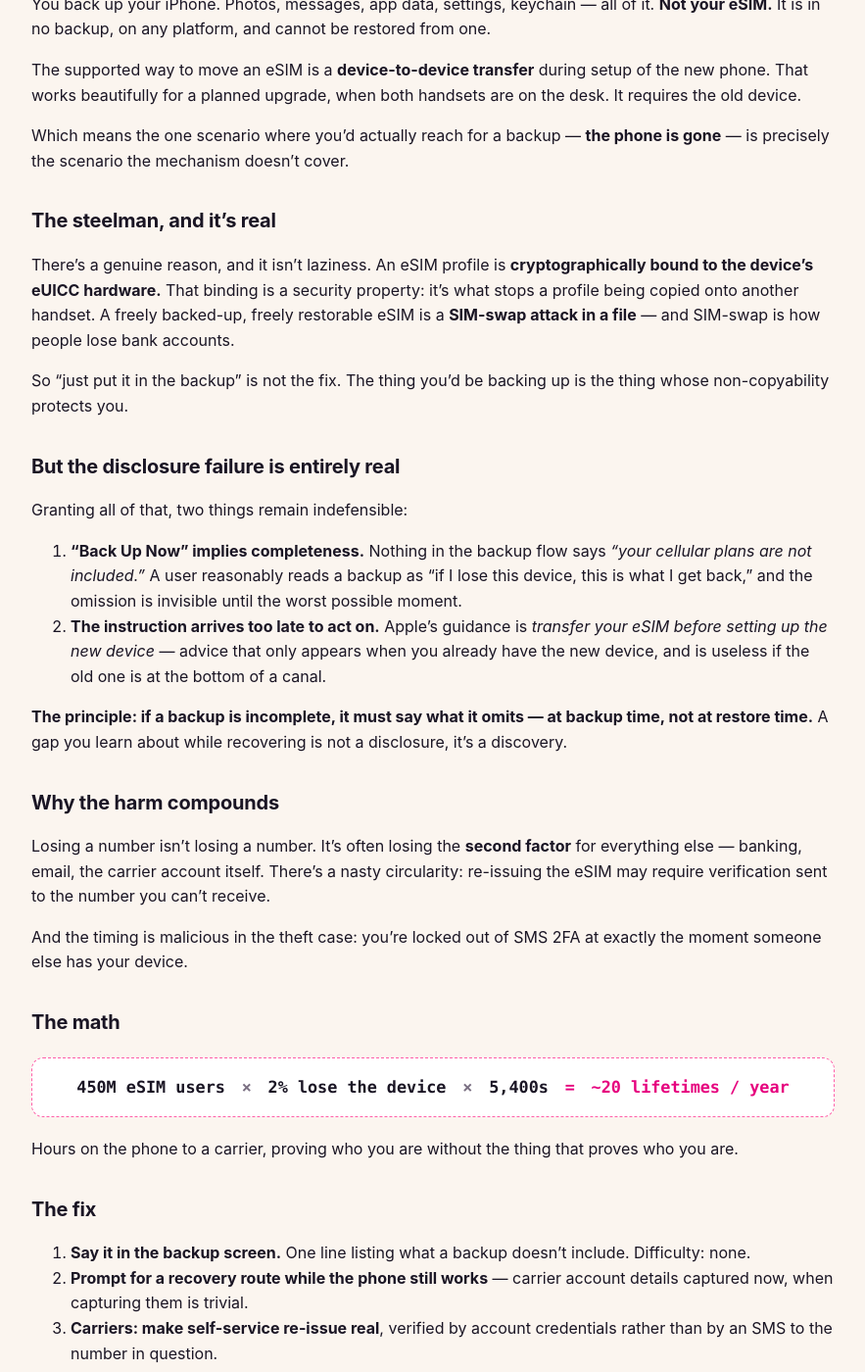
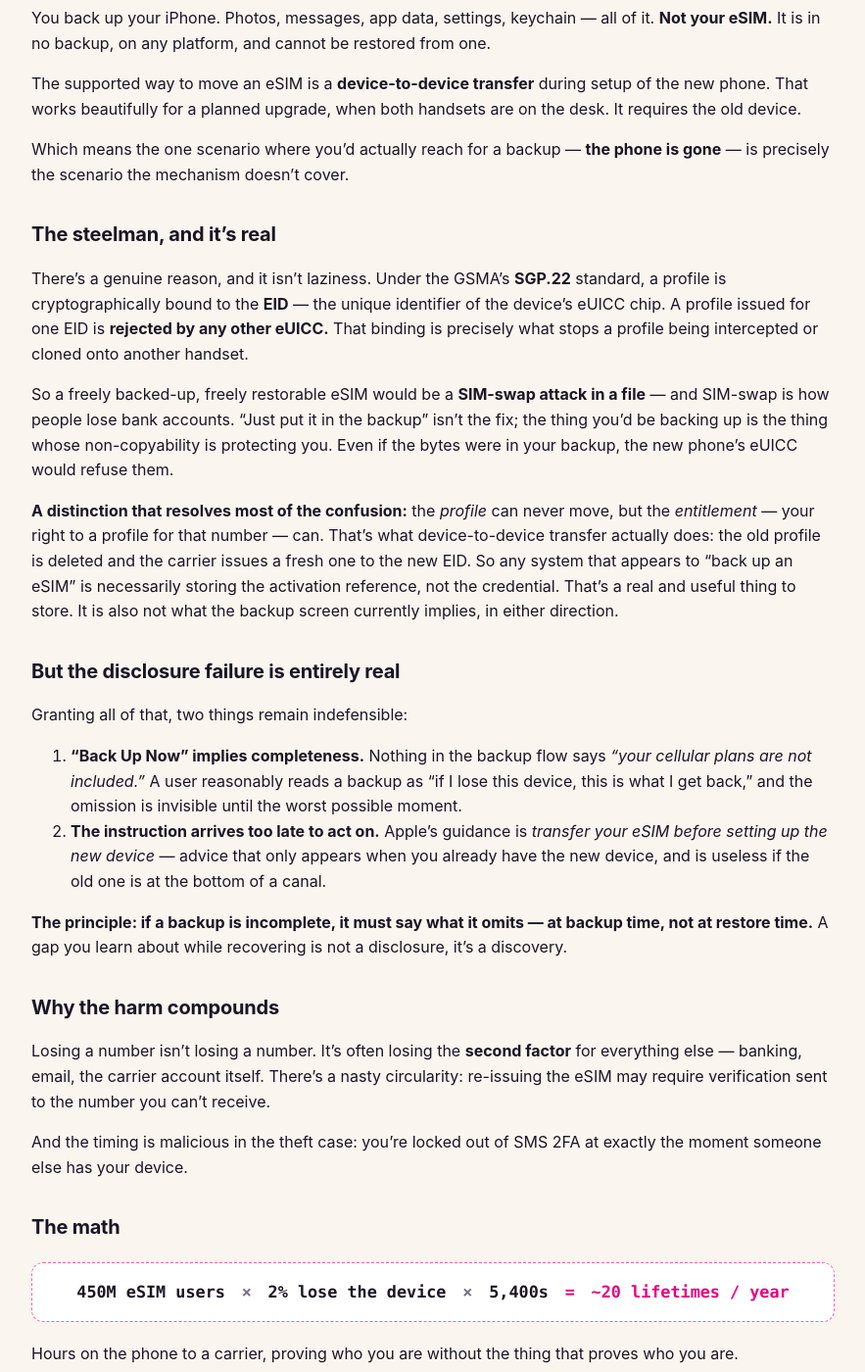
Before and after one commit to PlanetaryCouncil/ux, a Jekyll site: the page built from _cases/029-esim-not-in-backup.md, in a window 1280 px wide and 1400 px high, scrolled down 1684 px. Shown: the whole window at 98% size, without its empty margins (198-1081 px from the left). Built offline with Jekyll 4.4.1, drawn with Linux system fonts in a browser that asks for light colours; some of the changed text lies outside the part shown.

Commit message:
Case 029: upgrade the hardware-binding claim to GSMA sourcing
Verified against the GSMA SGP.22 standard rather than community threads: eSIM
profiles are cryptographically bound to the eUICC's EID, and a profile issued
for one EID is rejected by any other eUICC. Cite the GSMA security analysis.

Adds the distinction that resolves the confusion: the profile can never move,
but the entitlement can — device-to-device transfer deletes the old profile and
has the carrier issue a fresh one to the new EID. So anything that looks like
"backing up an eSIM" must be storing an activation reference, not a credential.

Reframes the unresolved vendor claim accordingly: an iCloud eSIM toggle would
NOT contradict EID binding, since it could only hold the activation reference.
Still unverified — but if it exists and ships off by default, the case becomes
case 025's failure (safety net built, left switched off) rather than an
undisclosed omission.

Co-Authored-By: Claude Opus 4.8 <noreply@anthropic.com>

```diff
--- a/_cases/029-esim-not-in-backup.md
+++ b/_cases/029-esim-not-in-backup.md
@@ -22,8 +22,9 @@ facts:
     value: "carrier must re-issue the profile"
     source: "new QR code, identity verification"
   - label: "Why it's bound to the device"
-    value: "profiles are tied to the eUICC hardware"
-    source: "the same property that blocks casual SIM-swap cloning"
+    value: "cryptographically bound to the eUICC's EID"
+    source: "GSMA SGP.22 — a profile issued for one EID is rejected by any other eUICC"
+    url: "https://www.gsma.com/solutions-and-impact/technologies/esim/security-analysis-of-the-consumer-remote-sim-provisioning-protocol/"
   - label: "Global life expectancy"
     value: "73 years"
     source: "World Bank, 2023"
@@ -59,13 +60,22 @@ precisely the scenario the mechanism doesn't cover.
 
 ## The steelman, and it's real
 
-There's a genuine reason, and it isn't laziness. An eSIM profile is **cryptographically bound to the
-device's eUICC hardware.** That binding is a security property: it's what stops a profile being copied
-onto another handset. A freely backed-up, freely restorable eSIM is a **SIM-swap attack in a file** —
-and SIM-swap is how people lose bank accounts.
+There's a genuine reason, and it isn't laziness. Under the GSMA's **SGP.22** standard, a profile is
+cryptographically bound to the **EID** — the unique identifier of the device's eUICC chip. A profile
+issued for one EID is **rejected by any other eUICC.** That binding is precisely what stops a profile
+being intercepted or cloned onto another handset.
 
-So "just put it in the backup" is not the fix. The thing you'd be backing up is the thing whose
-non-copyability protects you.
+So a freely backed-up, freely restorable eSIM would be a **SIM-swap attack in a file** — and SIM-swap is
+how people lose bank accounts. "Just put it in the backup" isn't the fix; the thing you'd be backing up
+is the thing whose non-copyability is protecting you. Even if the bytes were in your backup, the new
+phone's eUICC would refuse them.
+
+**A distinction that resolves most of the confusion:** the *profile* can never move, but the
+*entitlement* — your right to a profile for that number — can. That's what device-to-device transfer
+actually does: the old profile is deleted and the carrier issues a fresh one to the new EID. So any
+system that appears to "back up an eSIM" is necessarily storing the activation reference, not the
+credential. That's a real and useful thing to store. It is also not what the backup screen currently
+implies, in either direction.
 
 ## But the disclosure failure is entirely real
 
@@ -112,10 +122,16 @@ the backup Apple isn't making. It takes five minutes now and replaces several ho
 
 <div class="todo" markdown="1">
 **One unresolved conflict.** Two eSIM-vendor blogs describe an iCloud "eSIM Backup" toggle and iOS 18
-saving eSIM details to Keychain. **This could not be confirmed on Apple's own documentation**, and it
-contradicts the hardware-binding explanation and every other source. It is *not* repeated as fact here.
-If such a setting exists it would materially change this case, so it should be checked directly on a
-current device before anything here is quoted.
+saving eSIM details to Keychain. **This could not be confirmed on Apple's own documentation** and is
+*not* repeated as fact here.
+
+Note it wouldn't actually contradict EID binding — such a feature could only be storing the
+**activation reference**, letting a new device request a fresh profile automatically, rather than
+storing the credential itself. That's coherent and would be genuinely useful. But whether it exists, and
+whether it ships **on or off by default**, is unverified. If it exists and defaults to off, this case
+changes character entirely: from an omission nobody mentions to a safety net built and left switched off
+— the same failure as [case 025](/cases/025-silent-cloud-eviction/). Worth thirty seconds in Settings →
+Apple ID → iCloud to settle.
 </div>
 
 ## Difficulty to fix: easy
```
